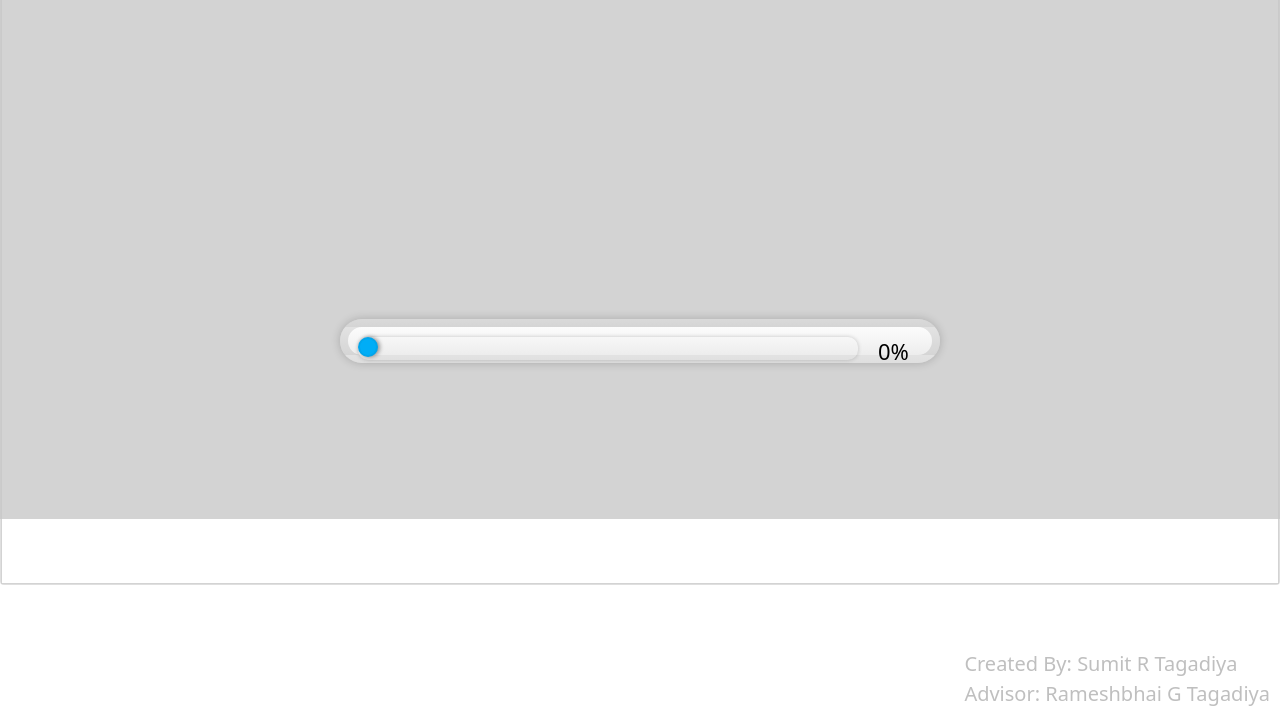
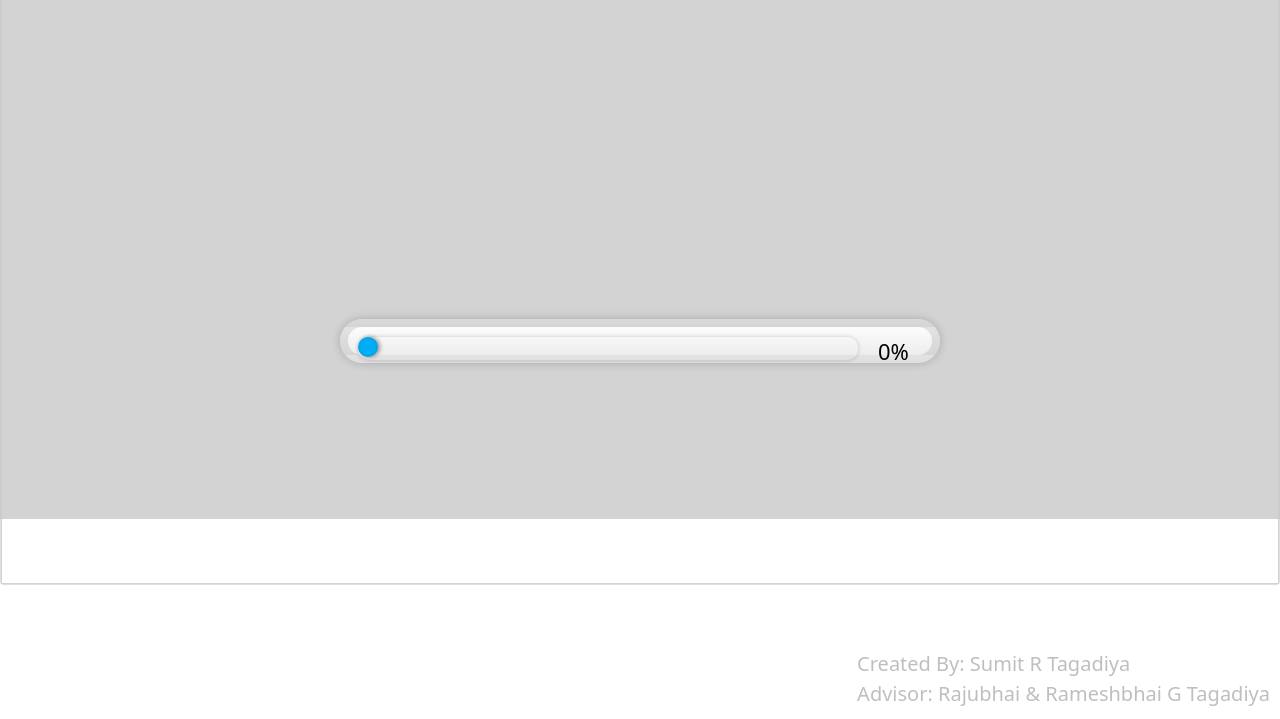
Before and after one commit to sumittagadiya/sumittagadiya.github.io, a plain HTML site: page index.html in a window 1280 px wide. Shown: the part 81-800 px from the top of the page. Drawn offline with nearby package versions, Linux system fonts and the light colour scheme.

Commit message:
Update index.html

```diff
--- a/index.html
+++ b/index.html
@@ -274,7 +274,7 @@
         </script>
     <div class="watermark">
         Created By: Sumit R Tagadiya <br>
-        Advisor: Rameshbhai G Tagadiya
+        Advisor: Rajubhai & Rameshbhai G Tagadiya
     </div>
 
     </body>
```
